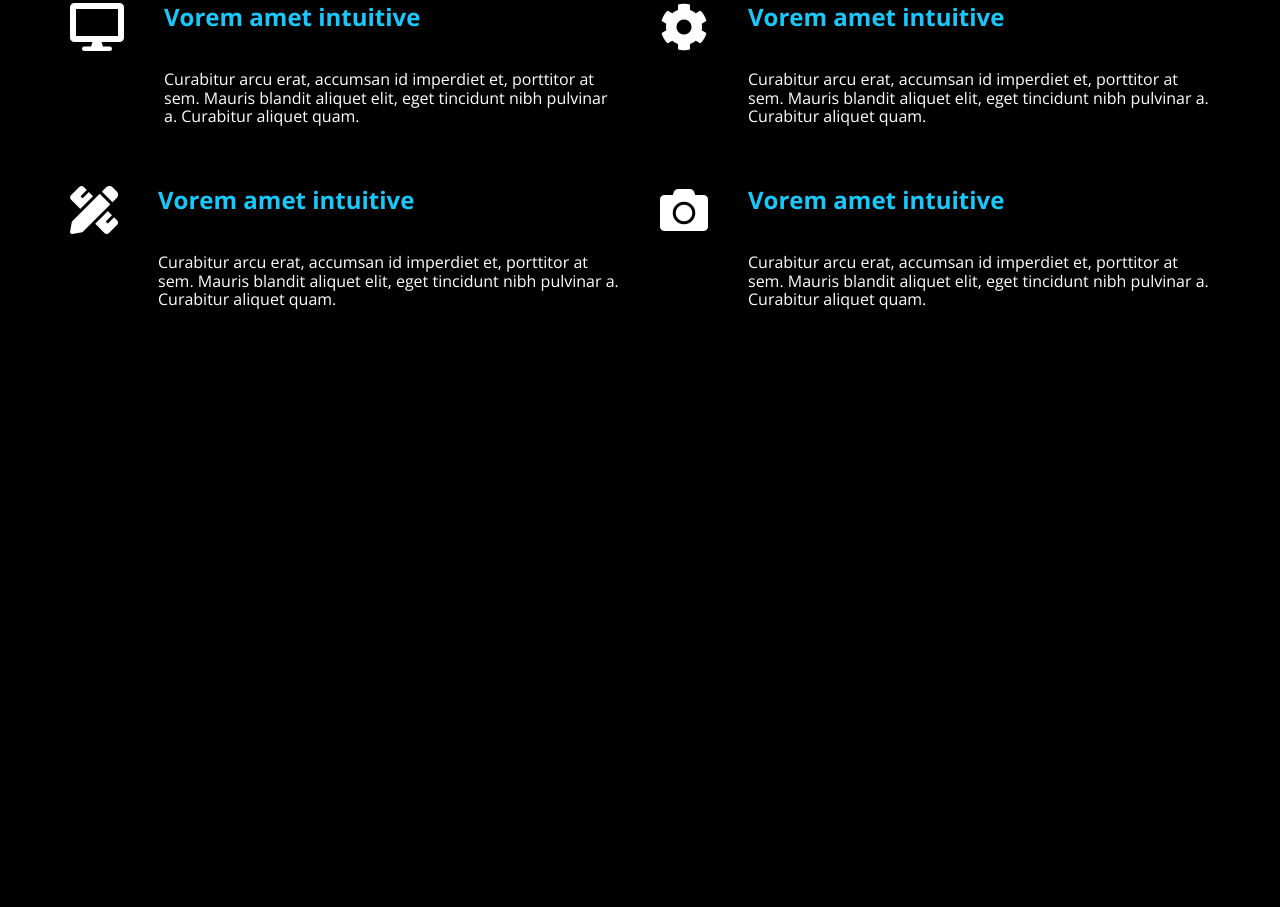
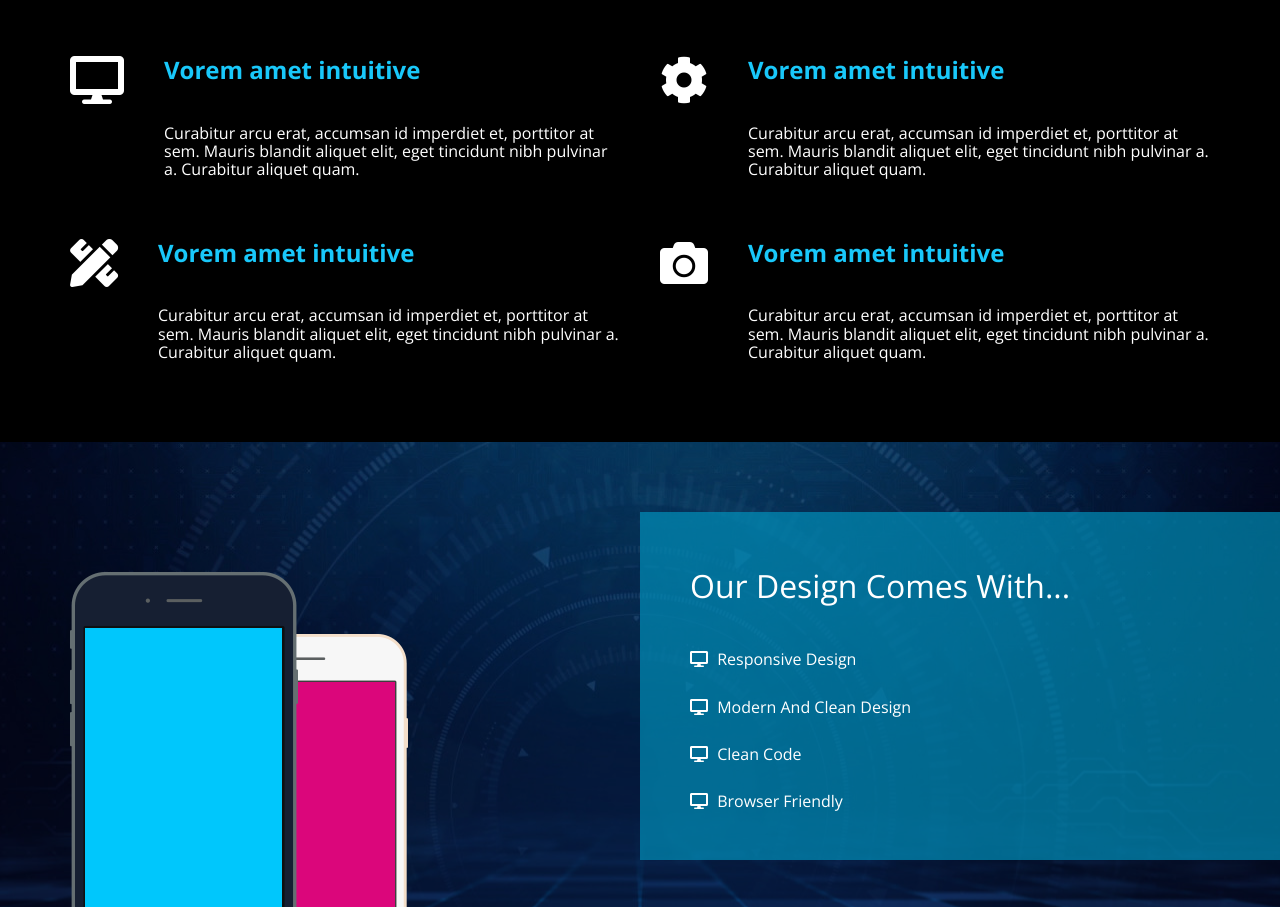
Before and after one commit to BundyBujet/-Elzero_Temp_2, a plain HTML site: page index.html in a window 1280 px wide. Shown: the part 1104-2011 px from the top of the page. Before the commit the page ends 1414 px from the top, so only its background shows below. Drawn offline with nearby package versions, Linux system fonts and the light colour scheme.

Commit message:
add Design Section

```diff
--- a/css/master.css
+++ b/css/master.css
@@ -271,6 +271,10 @@ header nav .toggle-menu {
 
 /* End Landing */
 /* Start Services */
+#services {
+  margin-bottom: 5rem;
+  margin-top: 5rem;
+}
 #services .container .services-container {
   color: white;
   display: grid;
@@ -307,3 +311,73 @@ header nav .toggle-menu {
   }
 }
 /* End Services */
+/* Start Design */
+#design {
+  background-image: url(../image/design-features.jpg);
+  background-size: cover;
+  position: relative;
+}
+#design .container {
+  overflow: hidden;
+}
+#design .overlay {
+  position: absolute;
+  width: 100%;
+  background-color: rgb(0 0 0 / 50%);
+  top: 0;
+  left: 0;
+  height: 100%;
+}
+#design .container img {
+  position: relative;
+  top: 130px;
+}
+#design .container .text {
+  background-color: #0093bdad;
+  position: absolute;
+  right: 0;
+  bottom: 10%;
+  width: 50%;
+  padding: 50px;
+  color: white;
+}
+#design .container .text .content h2 {
+  font-size: 32px;
+  font-weight: normal;
+  margin-bottom: 40px;
+  line-height: 1.5;
+}
+#design .container .text .content ul {
+  height: 160px;
+  display: flex;
+  flex-direction: column;
+  justify-content: space-between;
+}
+#design .container .text .content ul li i {
+  margin-right: 5px;
+}
+@media (max-width: 768px) {
+  #design {
+    background-image: url(../image/design-features.jpg);
+    background-size: cover;
+    position: relative;
+    height: 100vh;
+  }
+  #design .container {
+    overflow: initial;
+  }
+  #design .container img {
+    display: none;
+  }
+  #design .container .text {
+    background-color: #0093bdad;
+    position: absolute;
+    right: 0;
+    bottom: 0;
+    transform: translateY(-50%);
+    width: 100%;
+    padding: 50px;
+    color: white;
+  }
+}
+/* End Design */
--- a/index.html
+++ b/index.html
@@ -124,5 +124,36 @@
       </div>
     </section>
     <!-- End Services -->
+    <!-- Start Design -->
+    <section id="design">
+      <div class="container">
+        <div class="overlay"></div>
+        <img src="./image/mobile.png" alt="mobiles" />
+        <div class="text">
+          <div class="content">
+            <h2>Our Design Comes With...</h2>
+            <ul>
+              <li>
+                <i class="fas fa-desktop"></i>
+                Responsive Design
+              </li>
+              <li>
+                <i class="fas fa-desktop"></i>
+                Modern And Clean Design
+              </li>
+              <li>
+                <i class="fas fa-desktop"></i>
+                Clean Code
+              </li>
+              <li>
+                <i class="fas fa-desktop"></i>
+                Browser Friendly
+              </li>
+            </ul>
+          </div>
+        </div>
+      </div>
+    </section>
+    <!-- End Design -->
   </body>
 </html>
```
Also changed, not shown: 1 other file.
